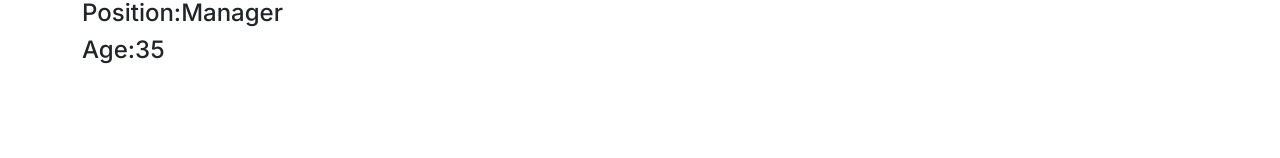
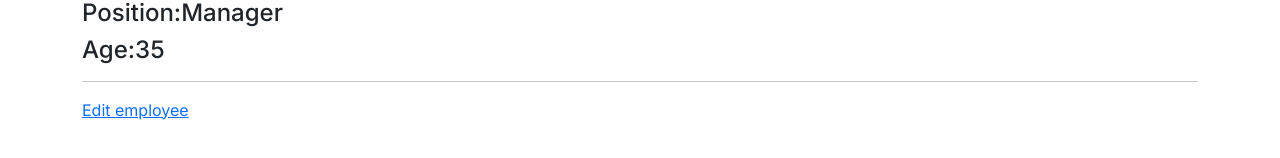
Before and after one commit to ferlobo1985/UDMY-NEXT24-Server-and-client, a Next.js app: page /employees/1 in a window 1280 px wide. Shown: the part 154-312 px from the top of the page. Built offline with nearby package versions, Linux system fonts and the light colour scheme; data requests are answered from the project's data file.

Commit message:
16-Edit user Server component
16-Edit user Server component

```diff
--- a/src/app/employees/[id]/page.js
+++ b/src/app/employees/[id]/page.js
@@ -1,4 +1,5 @@
 import { notFound } from "next/navigation";
+import Link from 'next/link';
 
 async function getEmployee(pageID){
   const res = await fetch(`http://localhost:3004/employees/${pageID}`);
@@ -21,6 +22,10 @@
           <h4>Position:{employee.position}</h4>
           <h4>Age:{employee.age}</h4>
         </div>
+        <hr/>
+        <Link href={`/form/edit/${employee.id}`}>
+          Edit employee
+        </Link>
       </>
     )
   }
```
Also changed, not shown: src/app/form/edit/[id]/page.js (added, +21 -0 lines), src/app/form/edit/page.js (deleted, +0 -8 lines), src/components/edit_form.js (added).
